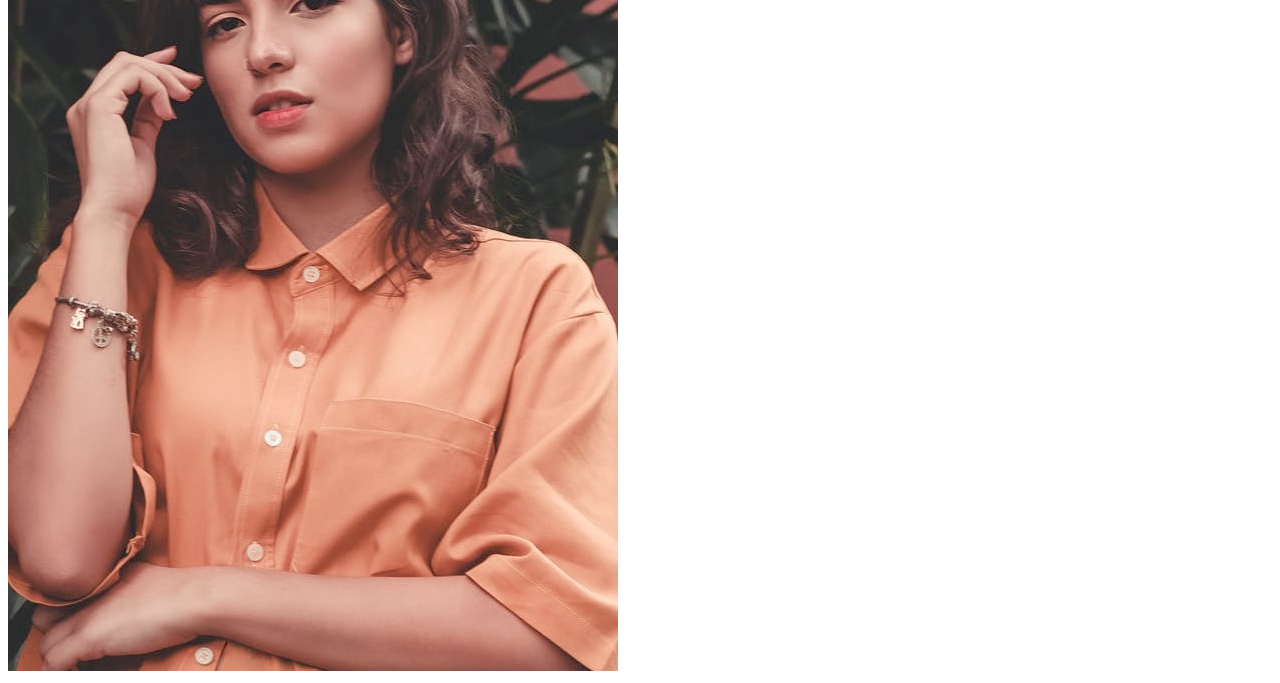
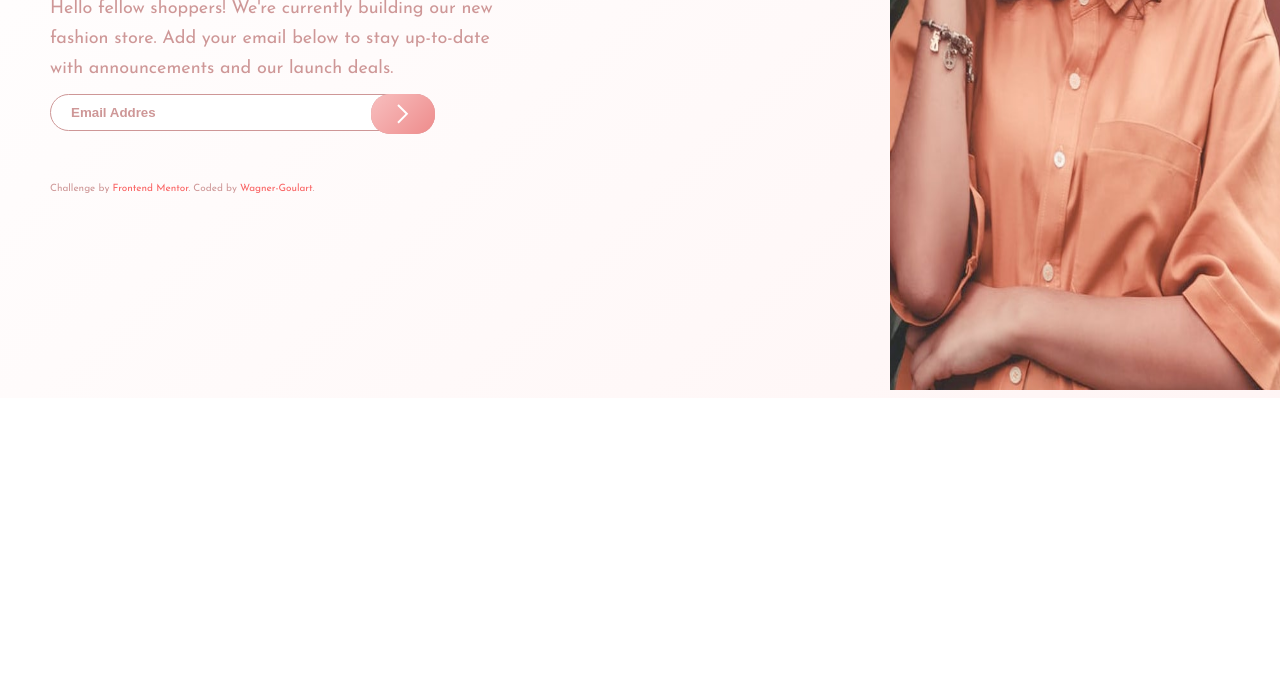
Before and after one commit to Wagner-Goulart/base-apparel-coming-soon-master, a plain HTML site: page index.html in a window 1280 px wide. Shown: the part 402-1085 px from the top of the page. After the commit the page ends 800 px from the top, so only its background shows below. Drawn offline with Linux system fonts and the light colour scheme; the site is published under a folder, as on GitHub Pages, so addresses that start at the root find nothing.

Commit message:
adicionado URL do site + correções nas im~portações Css

```diff
--- a/index.html
+++ b/index.html
@@ -9,9 +9,9 @@
   <link rel="preconnect" href="https://fonts.gstatic.com" crossorigin>
   <link href="https://fonts.googleapis.com/css2?family=Josefin+Sans:wght@300;400;600&display=swap" rel="stylesheet">
   <title>Frontend Mentor | Base Apparel coming soon page</title>
-  <link rel="stylesheet" href="/src/css/reset.css">
-  <link rel="stylesheet" href="/src/css/styles.css">
-  <link rel="stylesheet" href="/src/css/responsive.css">
+  <link rel="stylesheet" href="./src/css/reset.css">
+  <link rel="stylesheet" href="./src/css/styles.css">
+  <link rel="stylesheet" href="./src/css/responsive.css">
 </head>
 
 <body>
```
Also changed, not shown: 1 other file.
